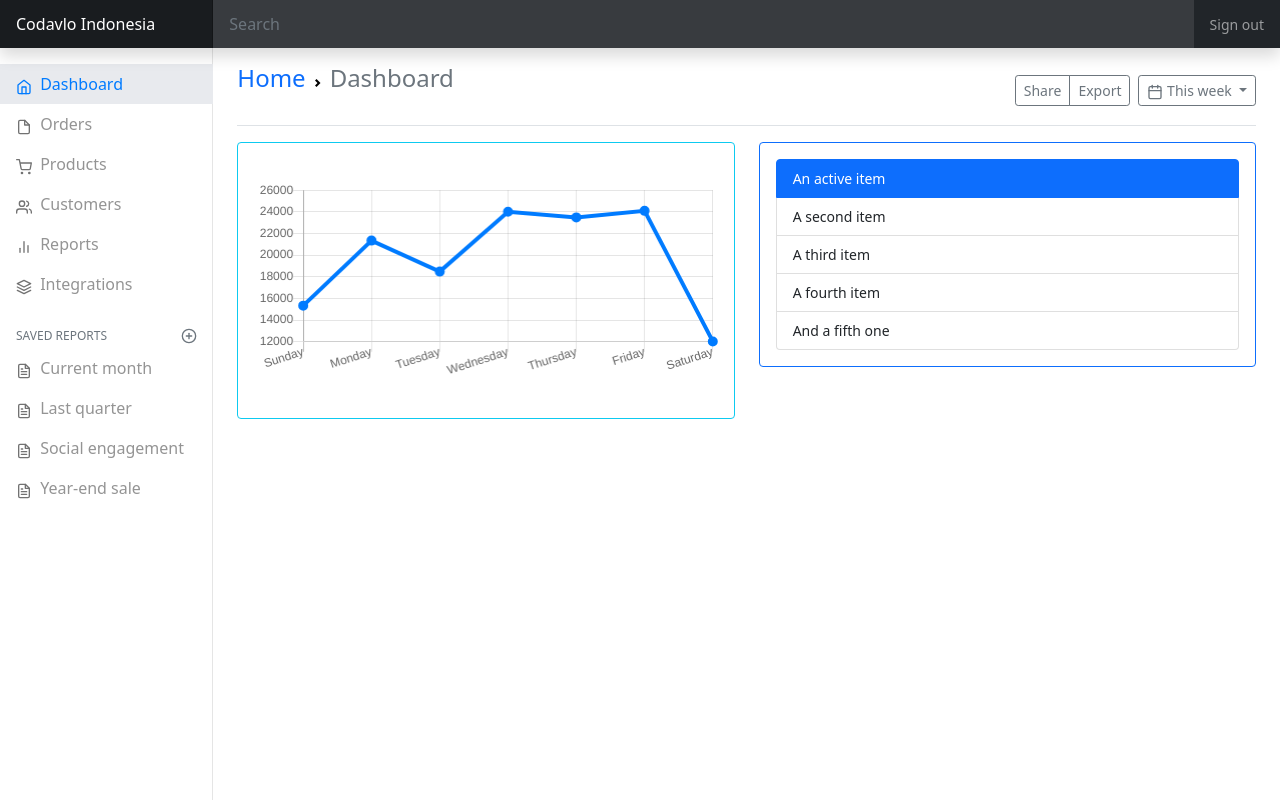
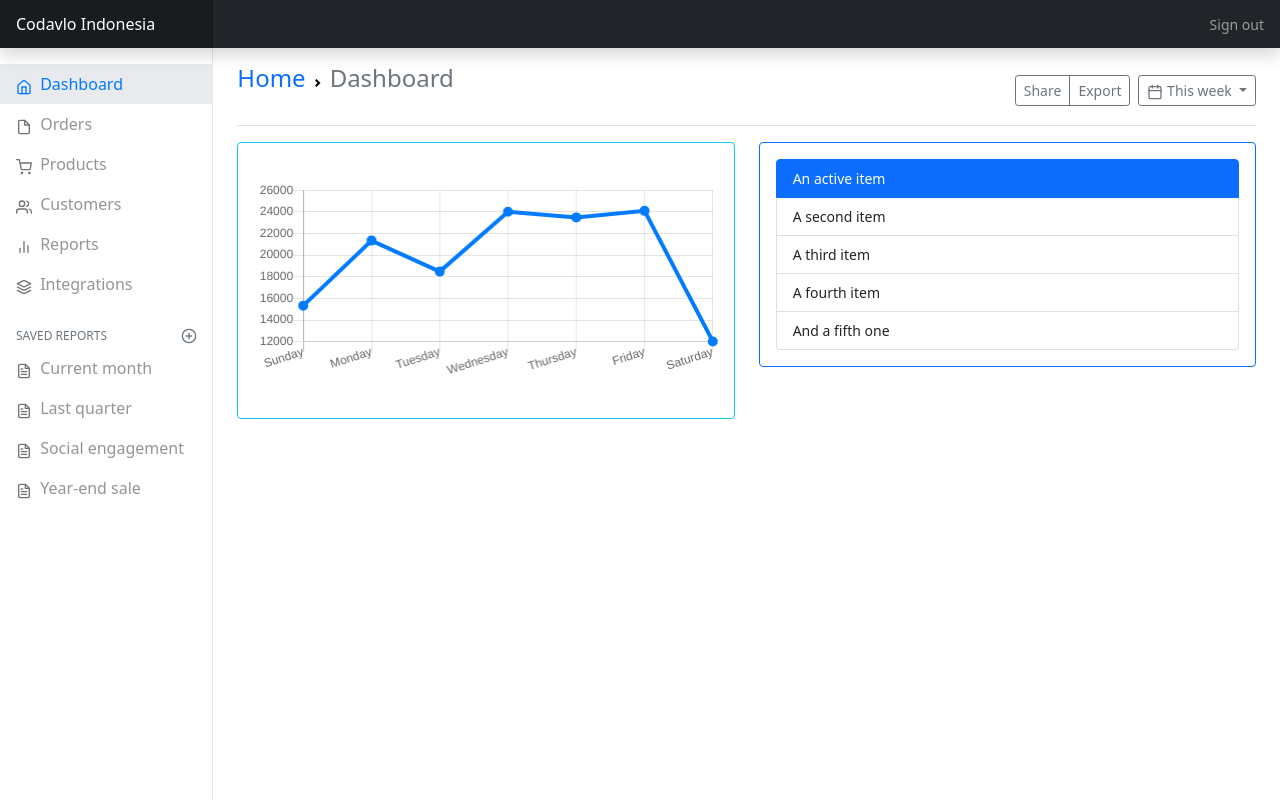
Before and after one commit to codavlo/Dashvlo-Template, a plain HTML site: page index.html in a window 1280 px wide. Drawn offline with nearby package versions, Linux system fonts and the light colour scheme.

Commit message:
remove navbar search

```diff
--- a/assets/css/dashboard.css
+++ b/assets/css/dashboard.css
@@ -83,20 +83,3 @@ body {
   top: 0.25rem;
   right: 1rem;
 }
-
-.navbar .form-control {
-  padding: 0.75rem 1rem;
-  border-width: 0;
-  border-radius: 0;
-}
-
-.form-control-dark {
-  color: #fff;
-  background-color: rgba(255, 255, 255, 0.1);
-  border-color: rgba(255, 255, 255, 0.1);
-}
-
-.form-control-dark:focus {
-  border-color: transparent;
-  box-shadow: 0 0 0 3px rgba(255, 255, 255, 0.25);
-}
--- a/index.html
+++ b/index.html
@@ -21,7 +21,6 @@
     <button class="navbar-toggler position-absolute d-md-none collapsed" type="button" data-bs-toggle="collapse" data-bs-target="#sidebarMenu" aria-controls="sidebarMenu" aria-expanded="false" aria-label="Toggle navigation">
       <span class="navbar-toggler-icon"></span>
     </button>
-    <input class="form-control form-control-dark w-100" type="text" placeholder="Search" aria-label="Search">
     <ul class="navbar-nav px-3">
       <li class="nav-item text-nowrap">
         <a class="nav-link" href="#">Sign out</a>
```
